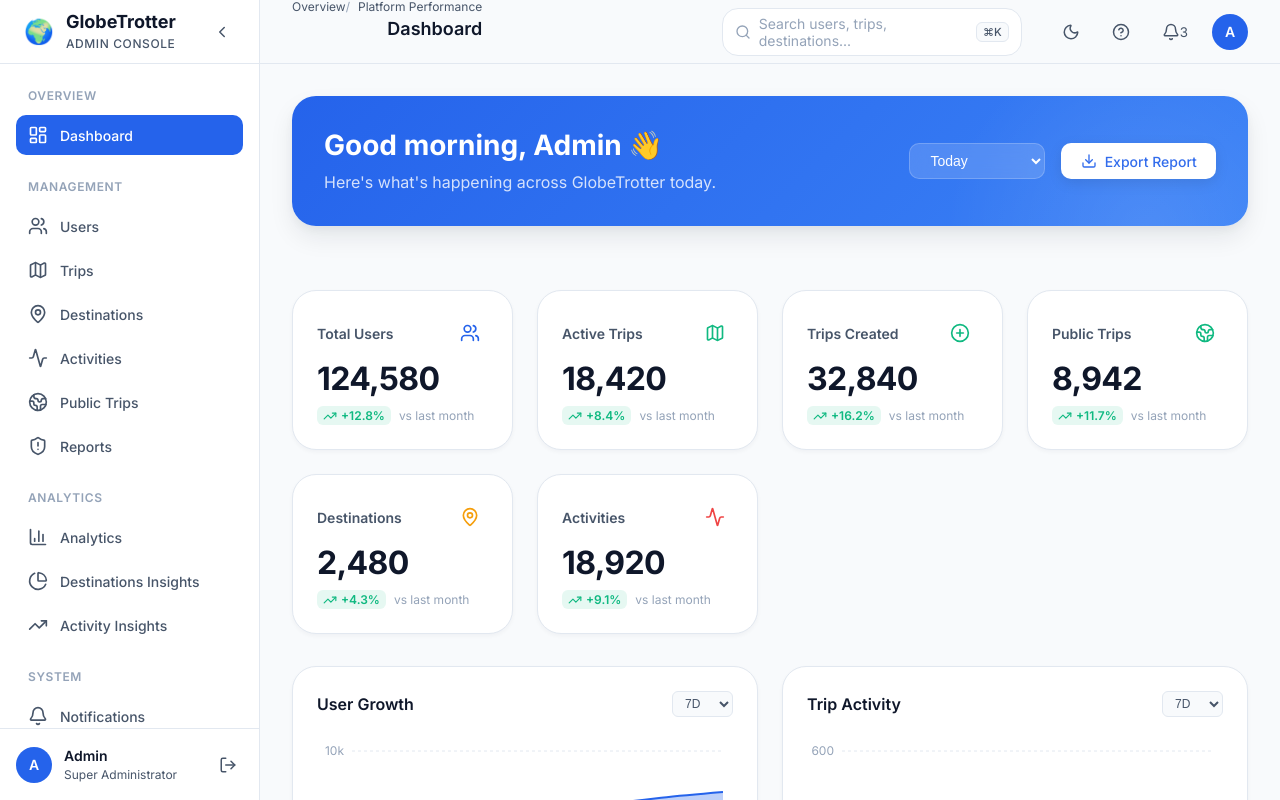
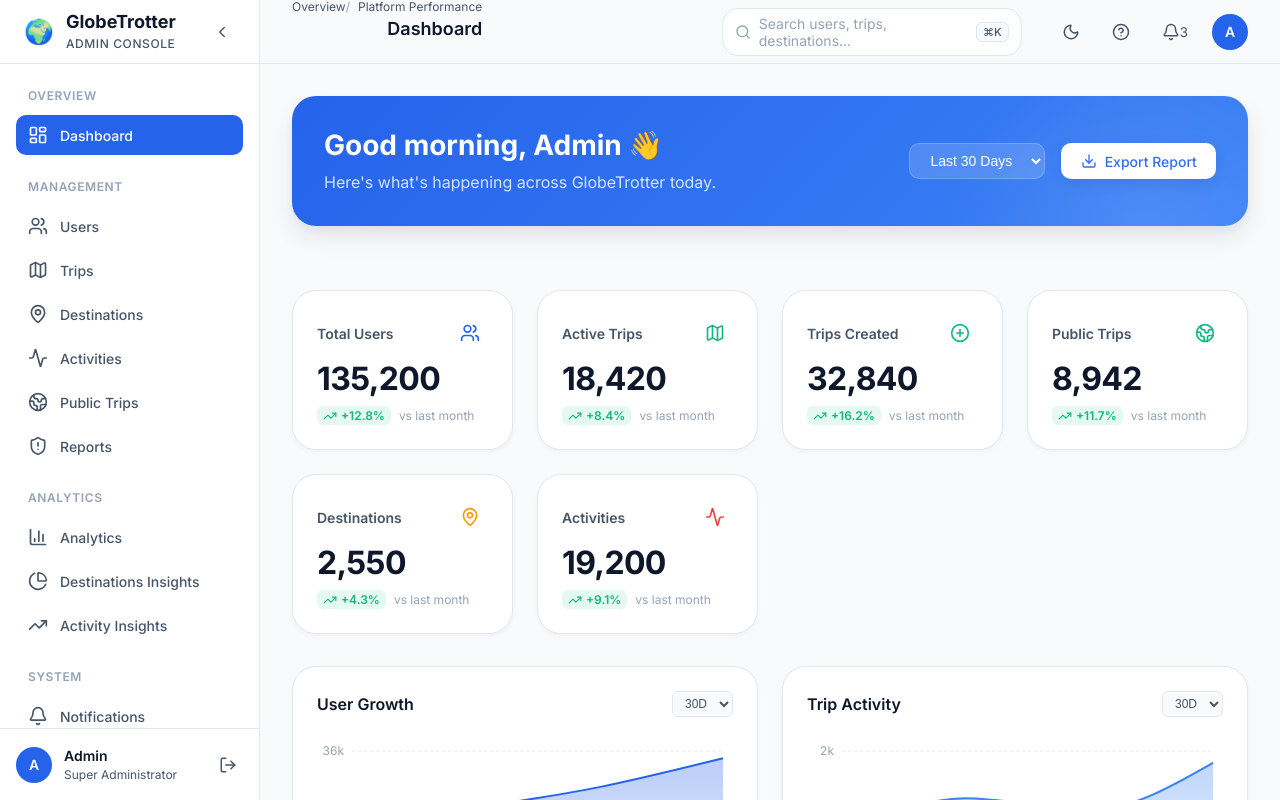
Before and after one commit to DevanshAdhia/GlobeTrotter, a React (Vite) app: page /admin in a window 1280 px wide. Shown: the top 800 px of the page. Built offline with nearby package versions, Linux system fonts and the light colour scheme.

Commit message:
feat: sync global timeframe selector with KPI cards and charts

```diff
--- a/src/components/admin/ChartCard.jsx
+++ b/src/components/admin/ChartCard.jsx
@@ -1,9 +1,13 @@
-import { useState } from 'react';
+import { useState, useEffect } from 'react';
 import { AreaChart, Area, XAxis, YAxis, CartesianGrid, Tooltip, ResponsiveContainer } from 'recharts';
 import './ChartCard.css';
 
-const ChartCard = ({ title, data, dataKeys, colors, height = 300 }) => {
-  const [timeframe, setTimeframe] = useState('7D');
+const ChartCard = ({ title, data, dataKeys, colors, height = 300, defaultTimeframe = '7D' }) => {
+  const [timeframe, setTimeframe] = useState(defaultTimeframe);
+
+  useEffect(() => {
+    setTimeframe(defaultTimeframe);
+  }, [defaultTimeframe]);
 
   const isArrayData = Array.isArray(data);
   const chartData = isArrayData ? data : (data[timeframe] || data['7D'] || []);
--- a/src/data/analytics.js
+++ b/src/data/analytics.js
@@ -1,39 +1,35 @@
 export const kpiData = {
-  totalUsers: {
-    value: "124,580",
-    trend: "+12.8%",
-    isPositive: true,
-    label: "vs last month"
+  '7D': {
+    totalUsers: { value: "124,580", trend: "+1.2%", isPositive: true, label: "vs last week" },
+    activeTrips: { value: "4,250", trend: "+5.4%", isPositive: true, label: "vs last week" },
+    tripsCreated: { value: "2,840", trend: "+3.2%", isPositive: true, label: "vs last week" },
+    publicTrips: { value: "942", trend: "+2.7%", isPositive: true, label: "vs last week" },
+    destinations: { value: "2,480", trend: "+0.3%", isPositive: true, label: "vs last week" },
+    activities: { value: "18,920", trend: "+0.1%", isPositive: true, label: "vs last week" }
   },
-  activeTrips: {
-    value: "18,420",
-    trend: "+8.4%",
-    isPositive: true,
-    label: "vs last month"
+  '30D': {
+    totalUsers: { value: "135,200", trend: "+12.8%", isPositive: true, label: "vs last month" },
+    activeTrips: { value: "18,420", trend: "+8.4%", isPositive: true, label: "vs last month" },
+    tripsCreated: { value: "32,840", trend: "+16.2%", isPositive: true, label: "vs last month" },
+    publicTrips: { value: "8,942", trend: "+11.7%", isPositive: true, label: "vs last month" },
+    destinations: { value: "2,550", trend: "+4.3%", isPositive: true, label: "vs last month" },
+    activities: { value: "19,200", trend: "+9.1%", isPositive: true, label: "vs last month" }
   },
-  tripsCreated: {
-    value: "32,840",
-    trend: "+16.2%",
-    isPositive: true,
-    label: "vs last month"
+  '90D': {
+    totalUsers: { value: "158,400", trend: "+24.5%", isPositive: true, label: "vs last quarter" },
+    activeTrips: { value: "45,200", trend: "+18.2%", isPositive: true, label: "vs last quarter" },
+    tripsCreated: { value: "89,500", trend: "+28.4%", isPositive: true, label: "vs last quarter" },
+    publicTrips: { value: "24,100", trend: "+22.1%", isPositive: true, label: "vs last quarter" },
+    destinations: { value: "2,800", trend: "+12.4%", isPositive: true, label: "vs last quarter" },
+    activities: { value: "22,500", trend: "+15.8%", isPositive: true, label: "vs last quarter" }
   },
-  publicTrips: {
-    value: "8,942",
-    trend: "+11.7%",
-    isPositive: true,
-    label: "vs last month"
-  },
-  destinations: {
-    value: "2,480",
-    trend: "+4.3%",
-    isPositive: true,
-    label: "vs last month"
-  },
-  activities: {
-    value: "18,920",
-    trend: "+9.1%",
-    isPositive: true,
-    label: "vs last month"
+  '1Y': {
+    totalUsers: { value: "245,000", trend: "+85.2%", isPositive: true, label: "vs last year" },
+    activeTrips: { value: "125,000", trend: "+64.8%", isPositive: true, label: "vs last year" },
+    tripsCreated: { value: "310,000", trend: "+92.1%", isPositive: true, label: "vs last year" },
+    publicTrips: { value: "85,000", trend: "+78.4%", isPositive: true, label: "vs last year" },
+    destinations: { value: "3,200", trend: "+45.2%", isPositive: true, label: "vs last year" },
+    activities: { value: "28,400", trend: "+55.6%", isPositive: true, label: "vs last year" }
   }
 };
 
--- a/src/pages/admin/Dashboard.jsx
+++ b/src/pages/admin/Dashboard.jsx
@@ -11,11 +11,15 @@ import { recentUsers } from '../../data/users';
 import { recentTrips } from '../../data/trips';
 import { downloadCSV } from '../../utils/exportUtils';
 
+import { useState } from 'react';
 import { useNavigate } from 'react-router-dom';
 import './Dashboard.css';
 
 const Dashboard = () => {
   const navigate = useNavigate();
+  const [globalTimeframe, setGlobalTimeframe] = useState('30D');
+
+  const currentKpis = kpiData[globalTimeframe] || kpiData['30D'];
 
   const userColumns = [
     {
@@ -63,15 +67,18 @@ const Dashboard = () => {
           <p>Here's what's happening across GlobeTrotter today.</p>
         </div>
         <div className="hero-actions">
-          <select className="date-filter">
-            <option>Today</option>
-            <option>Last 7 Days</option>
-            <option>Last 30 Days</option>
-            <option>Last 90 Days</option>
-            <option>Custom</option>
+          <select
+            className="date-filter"
+            value={globalTimeframe}
+            onChange={(e) => setGlobalTimeframe(e.target.value)}
+          >
+            <option value="7D">Last 7 Days</option>
+            <option value="30D">Last 30 Days</option>
+            <option value="90D">Last 90 Days</option>
+            <option value="1Y">Last Year</option>
           </select>
           <button className="btn-primary flex-center gap-sm" onClick={() => {
-            const reportData = Object.entries(kpiData).map(([key, data]) => ({
+            const reportData = Object.entries(currentKpis).map(([key, data]) => ({
               Metric: data.label || key,
               Value: data.value,
               Trend: data.trend
@@ -87,50 +94,50 @@ const Dashboard = () => {
       <div className="kpi-grid">
         <KpiCard
           title="Total Users"
-          value={kpiData.totalUsers.value}
-          trend={kpiData.totalUsers.trend}
-          isPositive={kpiData.totalUsers.isPositive}
-          label={kpiData.totalUsers.label}
+          value={currentKpis.totalUsers.value}
+          trend={currentKpis.totalUsers.trend}
+          isPositive={currentKpis.totalUsers.isPositive}
+          label={currentKpis.totalUsers.label}
           icon={Users}
         />
         <KpiCard
           title="Active Trips"
-          value={kpiData.activeTrips.value}
-          trend={kpiData.activeTrips.trend}
-          isPositive={kpiData.activeTrips.isPositive}
-          label={kpiData.activeTrips.label}
+          value={currentKpis.activeTrips.value}
+          trend={currentKpis.activeTrips.trend}
+          isPositive={currentKpis.activeTrips.isPositive}
+          label={currentKpis.activeTrips.label}
           icon={Map}
         />
         <KpiCard
           title="Trips Created"
-          value={kpiData.tripsCreated.value}
-          trend={kpiData.tripsCreated.trend}
-          isPositive={kpiData.tripsCreated.isPositive}
-          label={kpiData.tripsCreated.label}
+          value={currentKpis.tripsCreated.value}
+          trend={currentKpis.tripsCreated.trend}
+          isPositive={currentKpis.tripsCreated.isPositive}
+          label={currentKpis.tripsCreated.label}
           icon={PlusCircle}
         />
         <KpiCard
           title="Public Trips"
-          value={kpiData.publicTrips.value}
-          trend={kpiData.publicTrips.trend}
-          isPositive={kpiData.publicTrips.isPositive}
-          label={kpiData.publicTrips.label}
+          value={currentKpis.publicTrips.value}
+          trend={currentKpis.publicTrips.trend}
+          isPositive={currentKpis.publicTrips.isPositive}
+          label={currentKpis.publicTrips.label}
           icon={Globe2}
         />
         <KpiCard
           title="Destinations"
-          value={kpiData.destinations.value}
-          trend={kpiData.destinations.trend}
-          isPositive={kpiData.destinations.isPositive}
-          label={kpiData.destinations.label}
+          value={currentKpis.destinations.value}
+          trend={currentKpis.destinations.trend}
+          isPositive={currentKpis.destinations.isPositive}
+          label={currentKpis.destinations.label}
           icon={MapPin}
         />
         <KpiCard
           title="Activities"
-          value={kpiData.activities.value}
-          trend={kpiData.activities.trend}
-          isPositive={kpiData.activities.isPositive}
-          label={kpiData.activities.label}
+          value={currentKpis.activities.value}
+          trend={currentKpis.activities.trend}
+          isPositive={currentKpis.activities.isPositive}
+          label={currentKpis.activities.label}
           icon={Activity}
         />
       </div>
@@ -142,12 +149,14 @@ const Dashboard = () => {
           data={userGrowthData}
           dataKeys={['activeUsers', 'newUsers']}
           colors={['var(--primary)', 'var(--success)']}
+          defaultTimeframe={globalTimeframe}
         />
         <ChartCard
           title="Trip Activity"
           data={tripActivityData}
           dataKeys={['created', 'completed']}
           colors={['var(--info)', 'var(--warning)']}
+          defaultTimeframe={globalTimeframe}
         />
       </div>
 
```
